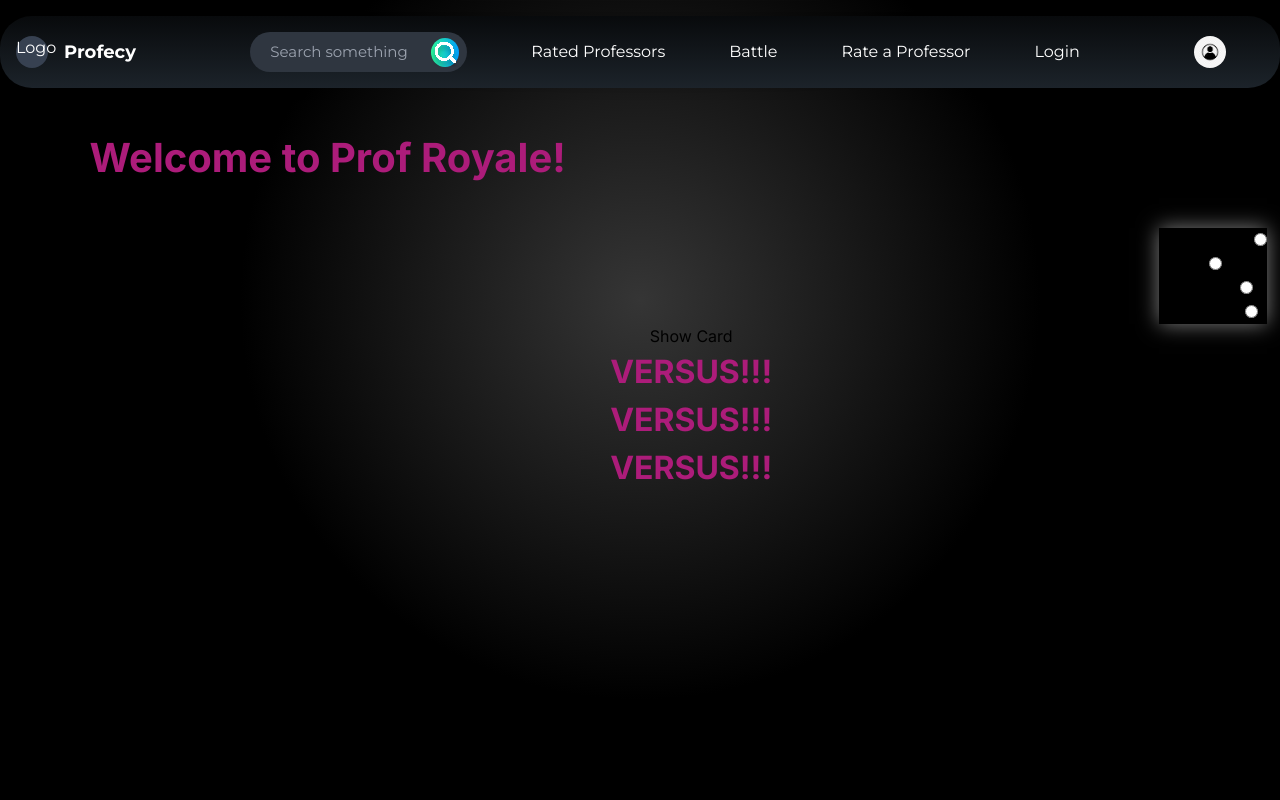
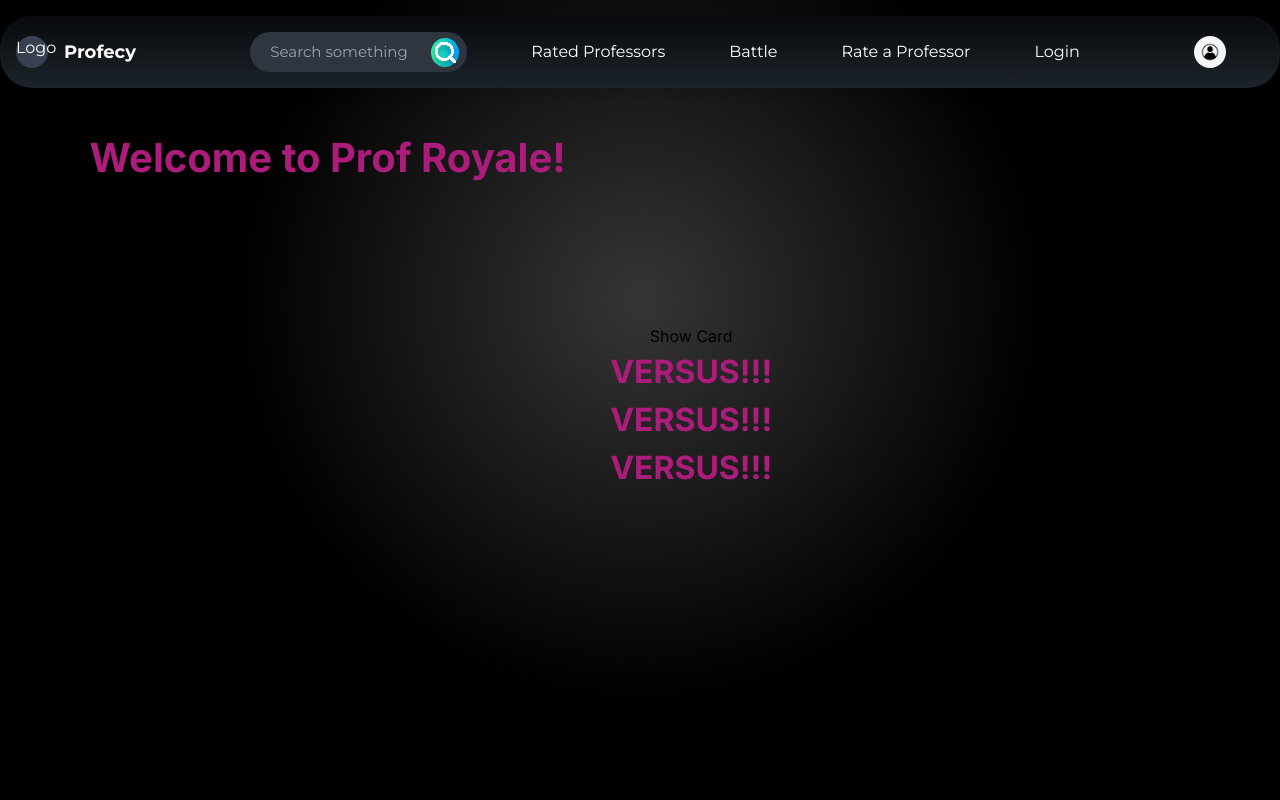
Before and after one commit to NitinTheGreat/Profecy, a Next.js app: page /battle in a window 1280 px wide. Shown: the top 800 px of the page. Built offline with nearby package versions, Linux system fonts and the light colour scheme.

Commit message:
battle updated

```diff
--- a/app/battle/page.js
+++ b/app/battle/page.js
@@ -3,12 +3,7 @@ import React, { useState } from 'react';
 import '../../styles/battle.css';
 
 const Battle = () => {
-  const [playerCardValues, setPlayerCardValues] = useState({
-    strictness: 0,
-    skill: 0,
-    marking: 0,
-    behavior: 0,
-  });
+  const [playerCardValues, setPlayerCardValues] = useState(null);
   const [computerCardValues, setComputerCardValues] = useState(null);
   const [score, setScore] = useState(0);
   const [round, setRound] = useState(1);
@@ -16,19 +11,28 @@ const Battle = () => {
   // Function to reveal player's card
   const revealPlayerCard = () => {
     // Generate random values for the player's card
-    const getRandomValue = () => Math.floor(Math.random() * 101); // Random value between 0 and 100
+    const getRandomValue = () => Math.floor(Math.random() * 91) + 10; // Random value between 10 and 100
     setPlayerCardValues({
       strictness: getRandomValue(),
       skill: getRandomValue(),
       marking: getRandomValue(),
       behavior: getRandomValue(),
     });
-    // Reset computer card values
-    setComputerCardValues(null);
+    // Generate random values for the computer's card
+    setComputerCardValues({
+      strictness: getRandomValue(),
+      skill: getRandomValue(),
+      marking: getRandomValue(),
+      behavior: getRandomValue(),
+    });
+    // Reset score
+    setScore(0);
+    // Reset round
+    setRound(1);
   };
 
-  // Function to handle selecting a value on computer's card
-  const handleComputerCardSelection = (value) => {
+  // Function to handle selecting a value on player's card
+  const handlePlayerCardSelection = (value) => {
     // Award points based on comparison of values
     if (playerCardValues[value] > computerCardValues[value]) {
       setScore(score + 1);
@@ -41,14 +45,6 @@ const Battle = () => {
 
     if (round < 5) {
       setRound(round + 1);
-      // Reset card details for next round
-      setPlayerCardValues({
-        strictness: 0,
-        skill: 0,
-        marking: 0,
-        behavior: 0,
-      });
-      setComputerCardValues(null);
     } else {
       // End of game
       if (score >= 3) {
@@ -57,18 +53,8 @@ const Battle = () => {
         alert('You lost the match!');
       }
     }
-  };
-
-  // Function to handle selecting a value on player's card
-  const handlePlayerCardSelection = (value) => {
-    // Generate random values for the computer's card
-    const getRandomValue = () => Math.floor(Math.random() * 101); // Random value between 0 and 100
-    setComputerCardValues({
-      strictness: getRandomValue(),
-      skill: getRandomValue(),
-      marking: getRandomValue(),
-      behavior: getRandomValue(),
-    });
+    // Reset player card values for the next round
+    setPlayerCardValues(null);
   };
 
   return (
@@ -79,28 +65,16 @@ const Battle = () => {
           {computerCardValues ? (
             <>
               <div className="card-row">
-                <label>
-                  Strictness: {computerCardValues.strictness}
-                  <input type="radio" onChange={() => handleComputerCardSelection('strictness')} />
-                </label>
+                <p>Strictness: {computerCardValues.strictness}</p>
               </div>
               <div className="card-row">
-                <label>
-                  Skill: {computerCardValues.skill}
-                  <input type="radio" onChange={() => handleComputerCardSelection('skill')} />
-                </label>
+                <p>Skill: {computerCardValues.skill}</p>
               </div>
               <div className="card-row">
-                <label>
-                  Marking: {computerCardValues.marking}
-                  <input type="radio" onChange={() => handleComputerCardSelection('marking')} />
-                </label>
+                <p>Marking: {computerCardValues.marking}</p>
               </div>
               <div className="card-row">
-                <label>
-                  Behavior: {computerCardValues.behavior}
-                  <input type="radio" onChange={() => handleComputerCardSelection('behavior')} />
-                </label>
+                <p>Behavior: {computerCardValues.behavior}</p>
               </div>
             </>
           ) : (
@@ -119,25 +93,25 @@ const Battle = () => {
               <div className="card-row">
                 <label>
                   Strictness: {playerCardValues.strictness}
-                  <input type="radio" onChange={() => handlePlayerCardSelection('strictness')} />
+                  <input type="radio" name="player" onChange={() => handlePlayerCardSelection('strictness')} />
                 </label>
               </div>
               <div className="card-row">
                 <label>
                   Skill: {playerCardValues.skill}
-                  <input type="radio" onChange={() => handlePlayerCardSelection('skill')} />
+                  <input type="radio" name="player" onChange={() => handlePlayerCardSelection('skill')} />
                 </label>
               </div>
               <div className="card-row">
                 <label>
                   Marking: {playerCardValues.marking}
-                  <input type="radio" onChange={() => handlePlayerCardSelection('marking')} />
+                  <input type="radio" name="player" onChange={() => handlePlayerCardSelection('marking')} />
                 </label>
               </div>
               <div className="card-row">
                 <label>
                   Behavior: {playerCardValues.behavior}
-                  <input type="radio" onChange={() => handlePlayerCardSelection('behavior')} />
+                  <input type="radio" name="player" onChange={() => handlePlayerCardSelection('behavior')} />
                 </label>
               </div>
             </>
@@ -146,21 +120,6 @@ const Battle = () => {
       </div>
       <div className="score" style={{ top: '40px', right: '20px' }}>
         <p>Score: {score}/5</p>
-        <div className="progress-bar" style={{ width: '80px', height: '80px', backgroundColor: 'transparent', position: 'absolute' }}>
-          <svg viewBox="0 0 36 36" className="circular-chart green">
-            <path className="circle-bg"
-              d="M18 2.0845
-              a 15.9155 15.9155 0 0 1 0 31.831
-              a 15.9155 15.9155 0 0 1 0 -31.831"
-            />
-            <path className="circle"
-              strokeDasharray={`${score * 20}, 100`}
-              d="M18 2.0845
-              a 15.9155 15.9155 0 0 1 0 31.831
-              a 15.9155 15.9155 0 0 1 0 -31.831"
-            />
-          </svg>
-        </div>
       </div>
     </>
   );
```
